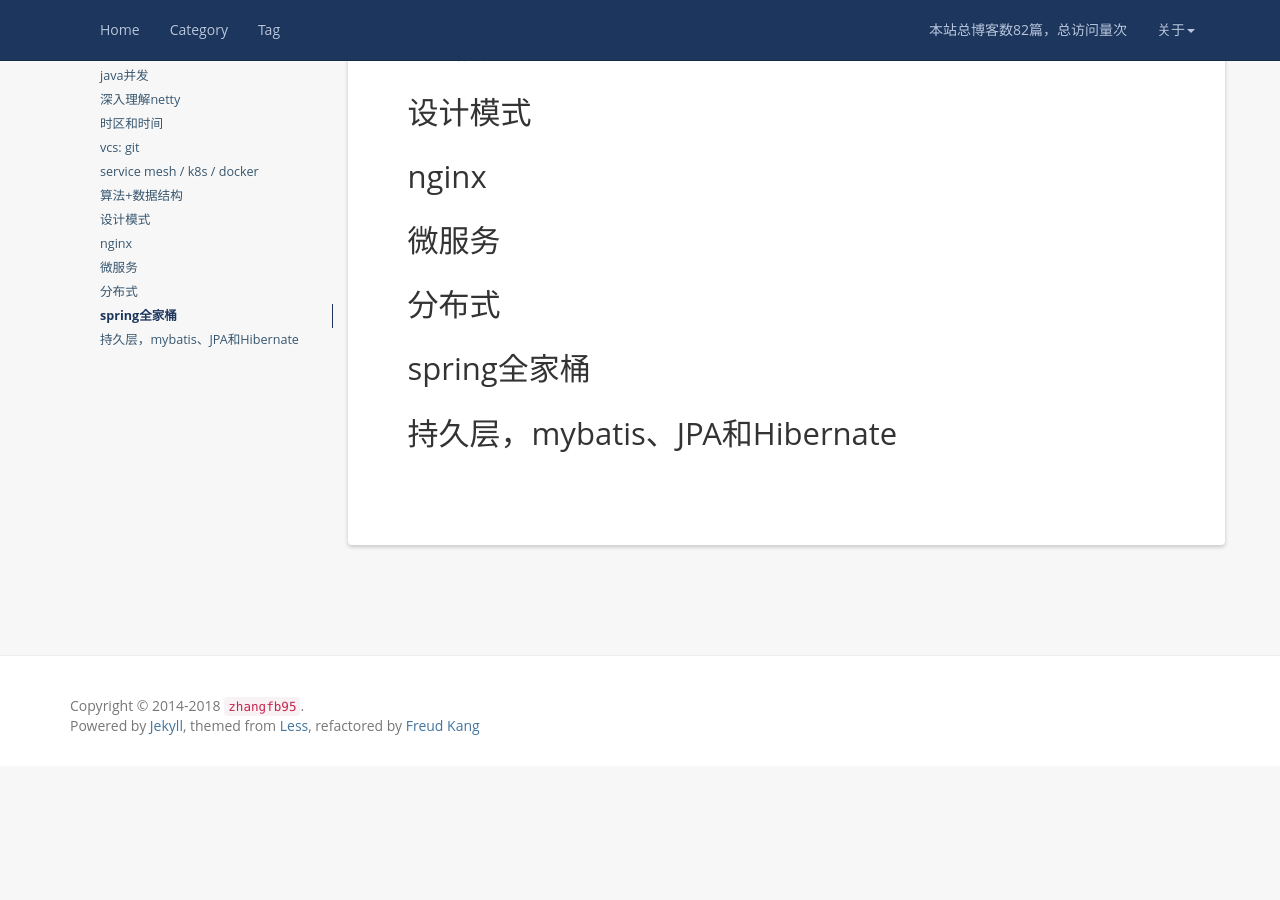
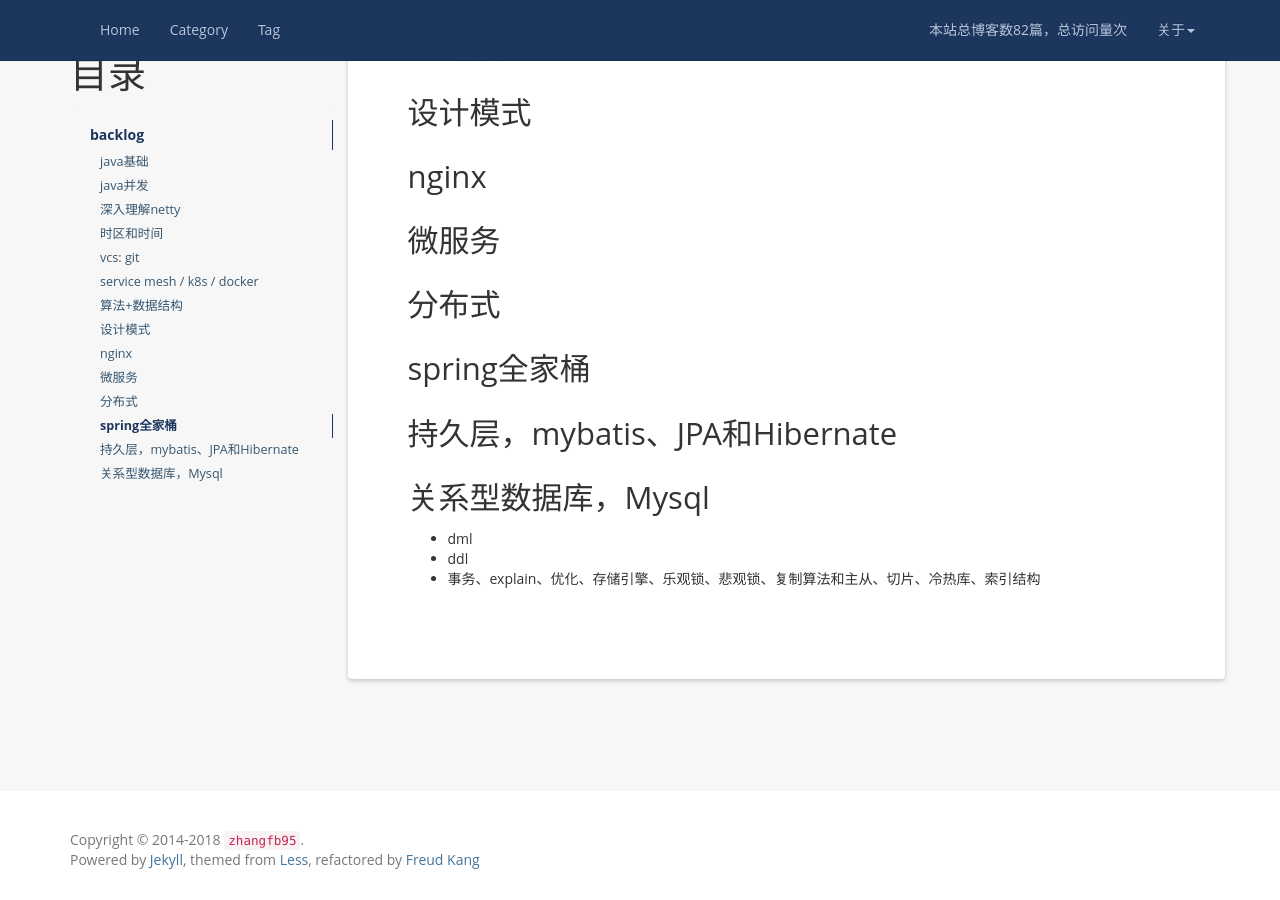
Before and after one commit to zhangfb95/zhangfb95.github.io.bak, a Jekyll site: the page built from plan.md, in a window 1280 px wide and 900 px high, scrolled down 1343 px. Built offline with Jekyll 4.4.1, drawn with Linux system fonts in a browser that asks for light colours; nearby versions of some CDN libraries; a script that is not in the unit is left out; comment, search, counter and statistics services are not loaded; before the commit the page ends 2109 px from its top, so only the background shows below that.

Commit message:
修改我的计划，增加关系型数据库mysql

```diff
--- a/plan.md
+++ b/plan.md
@@ -61,3 +61,9 @@
 ## spring全家桶
 
 ## 持久层，mybatis、JPA和Hibernate
+
+## 关系型数据库，Mysql
+
++ dml
++ ddl
++ 事务、explain、优化、存储引擎、乐观锁、悲观锁、复制算法和主从、切片、冷热库、索引结构
```
